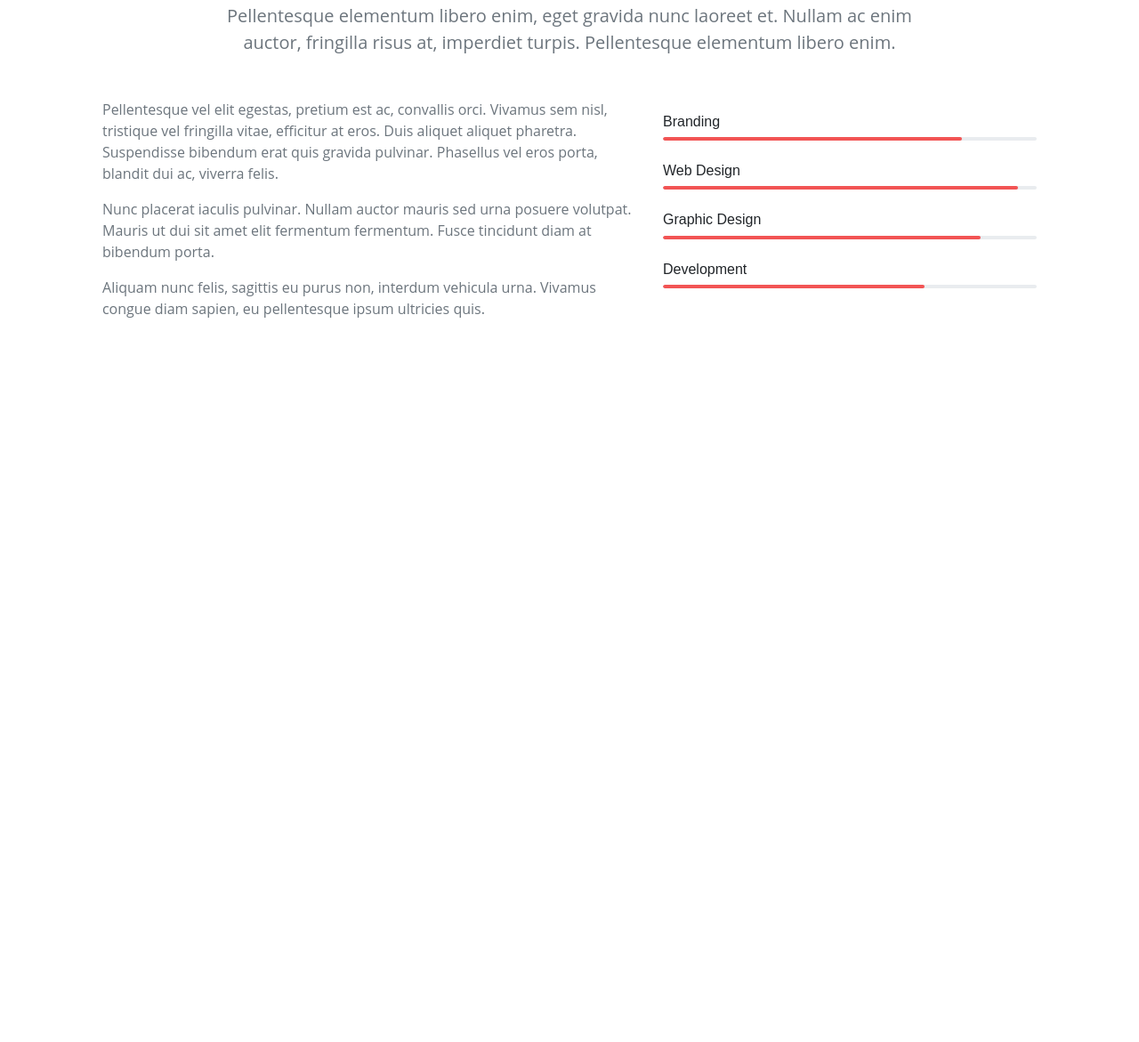
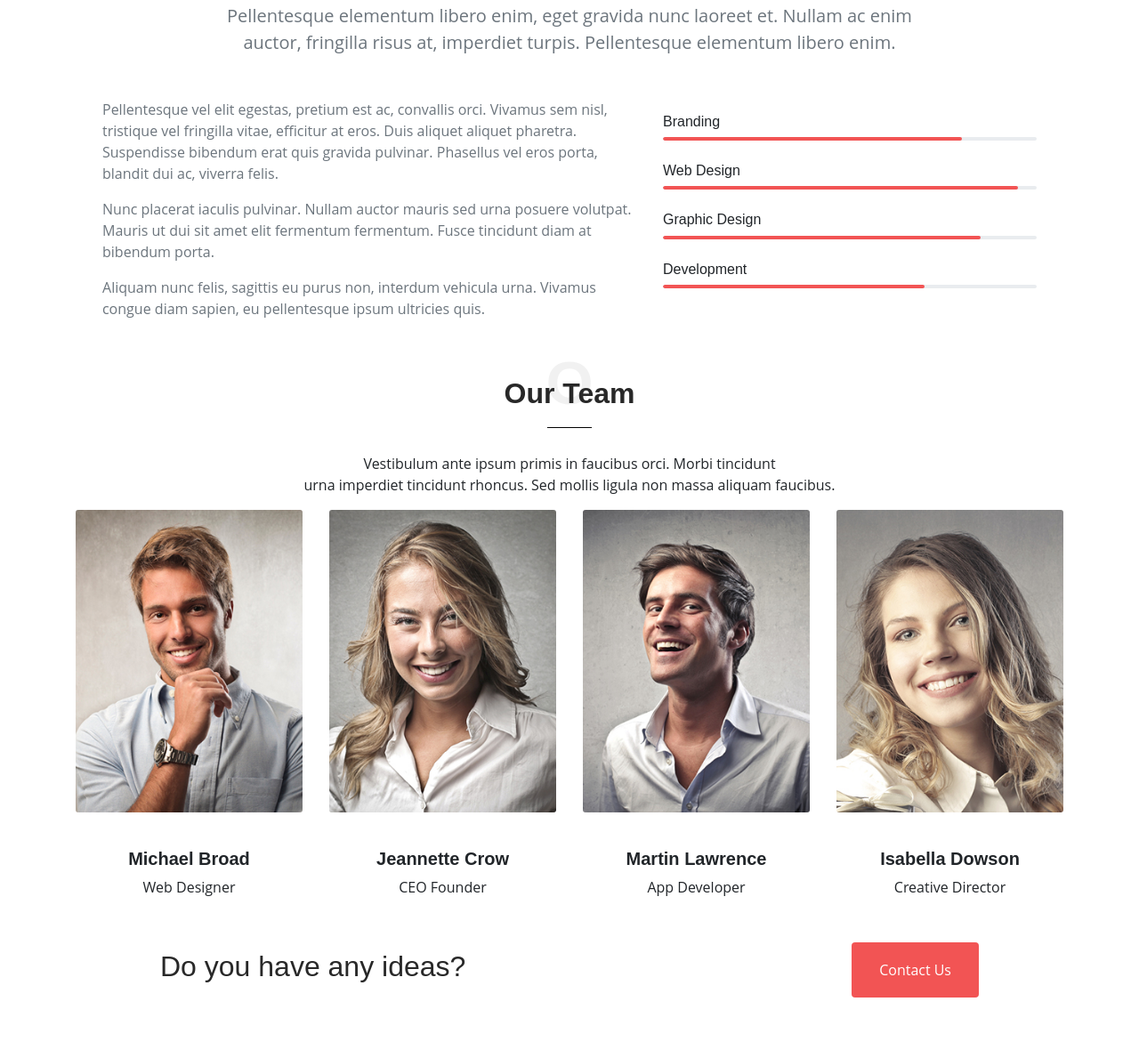
Before and after one commit to semsem00/Blood-Bank, a plain HTML site: page index.html in a window 1280 px wide. Shown: the part 911-2082 px from the top of the page at 89% size. Before the commit the page ends 1334 px from the top, so only its background shows below. Drawn offline with Linux system fonts and the light colour scheme; grey boxes are pictures that could not be loaded.

Commit message:
add team section

```diff
--- a/css/style.css
+++ b/css/style.css
@@ -179,3 +179,94 @@ top:400px;
                               End About
 ================================================================================
 */
+
+
+/*________________________________________team member______________________________________*/
+
+.head-min{
+  color: #282828;
+  font-size: 38px !important;
+  line-height: 38px;
+}
+.head-min h3{
+ position: absolute;
+ top:40%;
+ transform: translateY(-60%);
+ left: 0;
+ right: 0;
+ text-transform: uppercase;
+ font-size: 1.8em;
+ opacity: .06;
+}
+.head-min::before{
+  content: "";
+  position: absolute;
+  width: 50px;
+  height: 1px;
+  background-color: black;
+  bottom: -20px;
+  left: 50%;
+  transform: translateX(-50%);
+}
+
+.head-min:hover::before{
+  content: "";
+  width: 60px;
+}
+.member{
+  transition: all 0.4s ease-in-out;
+
+}
+.member img{
+border-radius: 3px;
+transition: transform 0.4s ease-in-out;
+}
+.member:hover .layer{
+  position: absolute;
+  top:0;
+  left: 0;
+  width: 100%;
+  height: 100%;
+  border-radius: 3px;
+  background-color: rgba(242, 84, 84, 0.85);
+
+}
+.member:hover h5{
+  color:rgba(242, 84, 84, 0.85);
+}
+.icons a {
+  text-decoration: none;
+  color: #fff;
+  padding: 0 15px;
+
+}
+.member:hover img{
+  transform: scale(1.2);
+
+}
+
+.p-50-15{
+  padding: 50px 15px;
+}
+.button1{
+  text-decoration: none;
+  color: #fff;
+  padding: 18px 30px;
+  background-color: #f25454;
+
+}
+.question h3{
+  line-height: 50px;
+  font-weight: 400 ;
+  font-size: 32px;
+  color: #282828;
+
+}
+.btn:hover {
+  color: #fff;
+  text-decoration: none;
+ border-color: #ccc;
+ background-color:rgba(242, 84, 84, 0.85) ;
+}
+
+/*_________________________________________________________________________________________*/
--- a/index.html
+++ b/index.html
@@ -210,6 +210,112 @@
     End About
   -->
 
+  <section id="team">
+    <div class="container p-100-15">
+      <div class="head-min  position-relative text-center">
+        <h2>Our Team</h2>
+        <h3>O</h3>
+     </div>
+     <p class="title-p mt-5 text-center">Vestibulum ante ipsum primis in faucibus orci.
+        Morbi tincidunt <br>urna imperdiet tincidunt rhoncus.
+         Sed mollis ligula non massa aliquam faucibus.</p>
+
+         <div class="row">
+           <div class="col-md-3">
+             <div class="member">
+              <div class="member-img position-relative overflow-hidden">
+                 <img src="images/member-1.jpg" class="w-100">
+                 <div class="layer d-flex align-items-center justify-content-center">
+                   <div class="icons ">
+                   <a href="#home"><i class="fab fa-twitter"></i></a>
+                   <a href="#home"><i class="fab fa-facebook-f"></i></a>
+                   <a href="#home"><i class="fab fa-linkedin-in"></i></a>
+                   <a href="#home"><i class="fas fa-basketball-ball"></i></a>
+                   </div>
+                 </div>
+              </div>
+              <div class="member-caption text-center mt-3 ">
+                 <h5>Michael Broad</h5>
+                 <span>Web Designer</span>
+              </div>
+             </div>
+           </div>
+
+           <div class="col-md-3">
+            <div class="member">
+             <div class="member-img position-relative overflow-hidden">
+                <img src="images/member-2.jpg" class="w-100">
+                <div class="layer d-flex align-items-center justify-content-center">
+                  <div class="icons ">
+                  <a href="#home"><i class="fab fa-twitter"></i></a>
+                  <a href="#home"><i class="fab fa-facebook-f"></i></a>
+                  <a href="#home"><i class="fab fa-linkedin-in"></i></a>
+                  <a href="#home"><i class="fas fa-basketball-ball"></i></a>
+                  </div>
+                </div>
+             </div>
+             <div class="member-caption text-center mt-3 ">
+                <h5>Jeannette Crow</h5>
+                <span>CEO Founder</span>
+             </div>
+            </div>
+          </div>
+
+          <div class="col-md-3">
+            <div class="member">
+             <div class="member-img position-relative overflow-hidden">
+                <img src="images/member-3.jpg" class="w-100">
+                <div class="layer d-flex align-items-center justify-content-center">
+                  <div class="icons ">
+                  <a href="#home"><i class="fab fa-twitter"></i></a>
+                  <a href="#home"><i class="fab fa-facebook-f"></i></a>
+                  <a href="#home"><i class="fab fa-linkedin-in"></i></a>
+                  <a href="#home"><i class="fas fa-basketball-ball"></i></a>
+                  </div>
+                </div>
+             </div>
+             <div class="member-caption text-center mt-3 ">
+                <h5>Martin Lawrence</h5>
+                <span>App Developer</span>
+             </div>
+            </div>
+          </div>
+
+          <div class="col-md-3">
+            <div class="member">
+             <div class="member-img position-relative overflow-hidden">
+                <img src="images/member-4.jpg" class="w-100">
+                <div class="layer d-flex align-items-center justify-content-center">
+                  <div class="icons ">
+                  <a href="#home"><i class="fab fa-twitter"></i></a>
+                  <a href="#home"><i class="fab fa-facebook-f"></i></a>
+                  <a href="#home"><i class="fab fa-linkedin-in"></i></a>
+                  <a href="#home"><i class="fas fa-basketball-ball"></i></a>
+                  </div>
+                </div>
+             </div>
+             <div class="member-caption text-center mt-3 ">
+                <h5>Isabella Dowson</h5>
+                <span>Creative Director</span>
+             </div>
+            </div>
+          </div>
+         </div>
+    </div>
+
+    <div class="container p-50-15">
+      <div class="row">
+        <div class="col-md-10 offset-1">
+          <div class="question d-flex justify-content-between align-items-center">
+            <h3>
+              Do you have any ideas?
+            </h3>
+            <a class="btn btn-default button1 offset-1">Contact Us</a>
+          </div>
+        </div>
+      </div>
+    </div>
+  </section>
 
 
 
```
Also changed, not shown: images/member-1.jpg (added), images/member-2.jpg (added), images/member-3.jpg (added), images/member-4.jpg (added).
